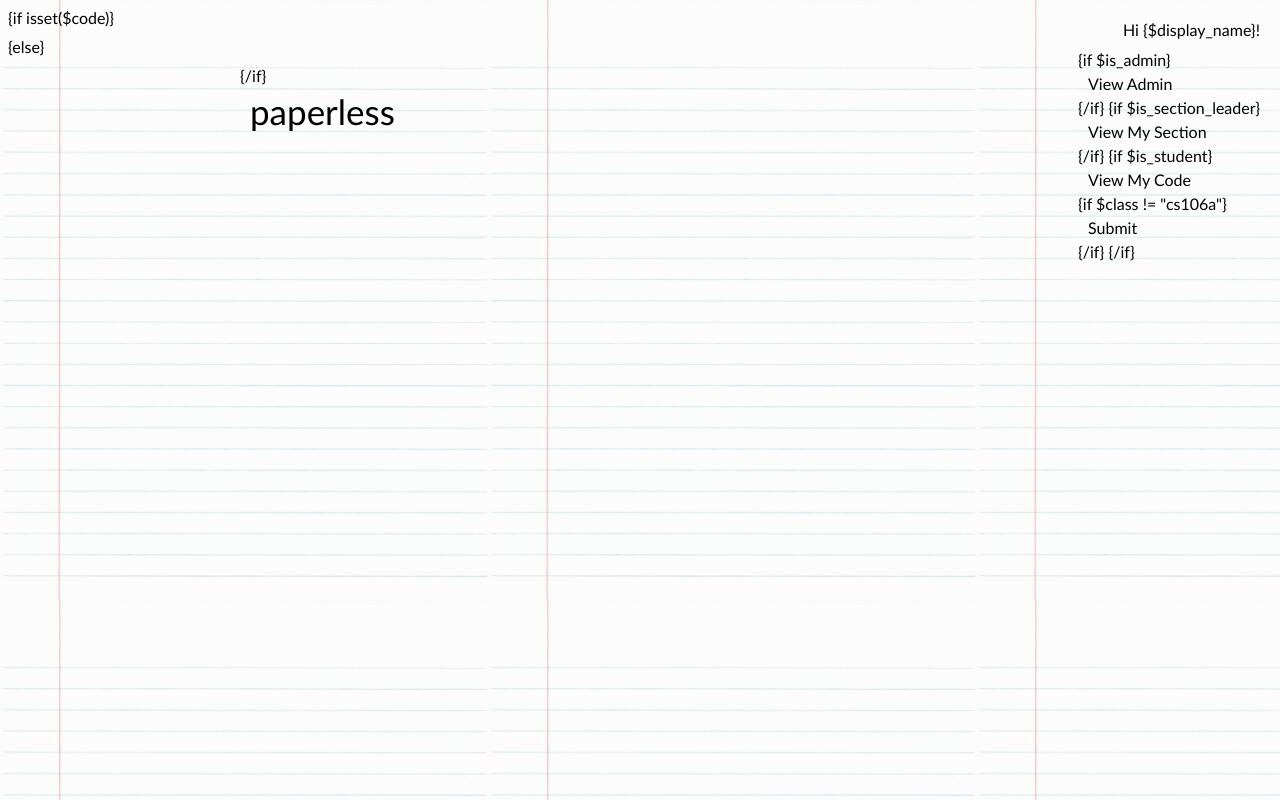
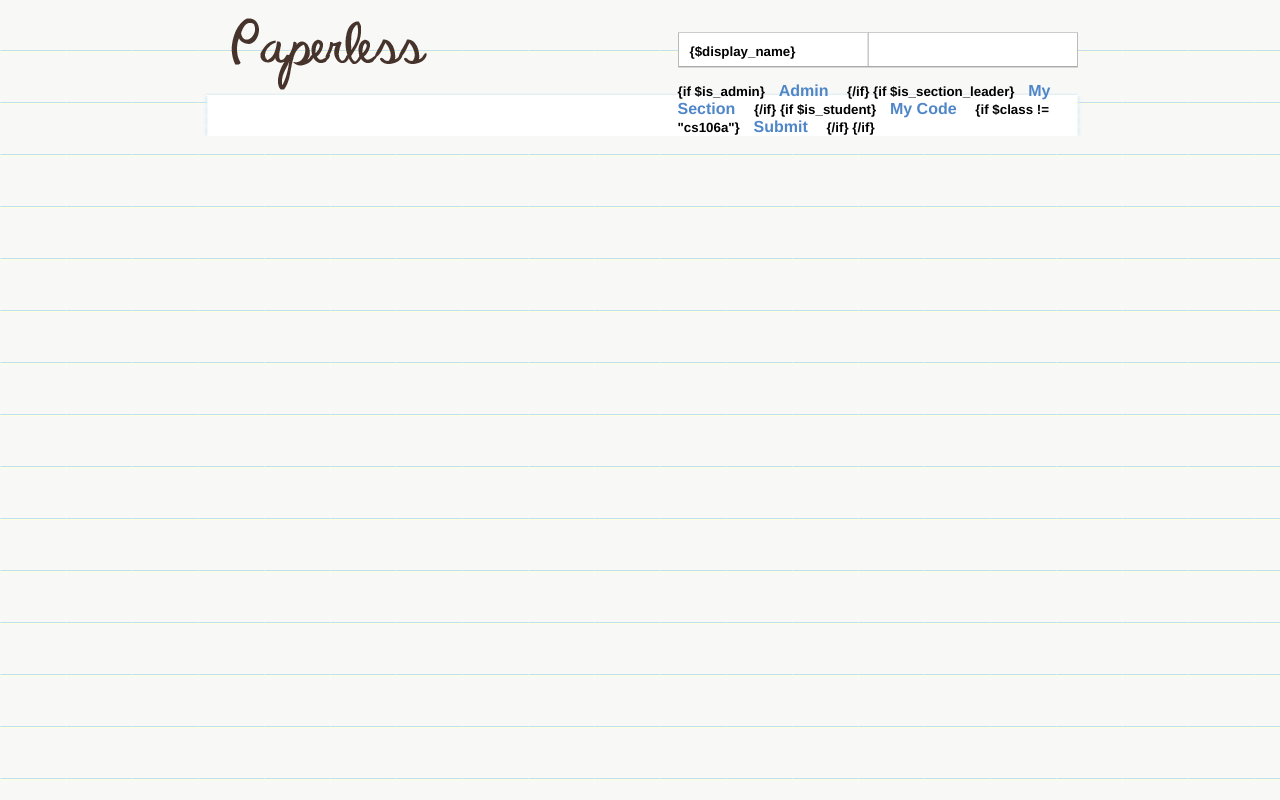
Before and after one commit to jkeesh/paperless, a PHP site: page /paperless/views/templates/header.html in a window 1280 px wide. Run offline with PHP 8.4, Linux system fonts and the light colour scheme.

Commit message:
Begin transition to new style.  Note: I changed the font size in the syntax highlighter and now the comments don't line up.  I wasn't totally sure how to fix the math there.

```diff
--- a/static/css/style.css
+++ b/static/css/style.css
@@ -39,6 +39,7 @@ textarea{
 	border: 2px solid white;
 	border-radius: 10px;
 	-moz-border-radius: 10px;
+	z-index: 100;
 }
 
 .commentbox:hover{
@@ -186,3 +187,94 @@ a{
 	text-decoration: none;
 	color: black;
 }
+
+
+/*
+* BEGIN NEW STYLE SHEET
+*/
+
+body {
+    background: url("../images/bg.png") repeat scroll;
+    margin: 0;
+    padding: 0;
+    font-family: Helvetica, arial, freesans, sans-serif;
+}
+
+#logo {
+    width: 212px;
+    height: 79px;
+    margin-top: 13px;
+    margin-left: 20px;
+    background: url("../images/logo.png");
+    float: left;
+}
+
+#logo-link {
+   display: block;
+   width: 100%;
+   height: 100%;
+}
+
+#container {
+    width: 875px;
+    height: 600px;
+    padding: 0;
+    margin: 0 auto;
+}
+
+#user {
+    width: 400px;
+    height: 36px;
+    margin-top: 32px;
+    background: url("../images/user.png");
+    float: right;
+}
+
+#name {
+    font-family: Helvetica;
+    font-size: 10pt;
+    font-weight: bold;
+    padding: 12px;
+    float: left;
+}
+
+#nav {
+    font-family: Helvetica;
+    font-size: 10pt;
+    padding: 11px 0px 11px 0px;
+    font-weight: bold;
+    float: right;
+}
+
+a {
+    color: #4f86c8;
+    text-decoration: none;
+    font-size: 12pt;
+    padding-left: 10px;
+    padding-right: 15px;
+}
+
+.clearfloat {
+    clear: both;
+}
+
+.content {
+    padding: 20px 25px 20px 25px;
+}
+
+.content-wrapper {
+    width: 880px;
+    background: url("../images/content-bg.png");
+}
+
+.content-header {
+    background: url("../images/content-header-bg.png");
+    width: 100%;
+    height: 4px;
+}
+
+.content-footer {
+    background: url("../images/content-footer-bg.png");
+    width: 100%;
+    height: 4px;
+}
--- a/static/js/CodeFile.js
+++ b/static/js/CodeFile.js
@@ -113,7 +113,7 @@ function /* class */ CodeFile(filename, id_number, interactive) {
 		var range_text = range.toString();
 		var comment_id = "c" + range_text;
 		var element_id = "e" + range_text;
-		var top_offset = 17.6 * (range.lower) + 200; //200 is codeposition offset in style.css , 17 is line height;
+		var top_offset = 17.0 * (range.lower) + 200; //200 is codeposition offset in style.css , 17 is line height, 0.75 since we use a slightly smaller font
 		var style_position = "position:absolute; top:"+ top_offset +"px; right: 100px;";
 
 		var toAdd = "<div id='"+ element_id +"'>";
--- a/static/js/syntaxhighlighter/styles/shCoreDefault.css
+++ b/static/js/syntaxhighlighter/styles/shCoreDefault.css
@@ -57,7 +57,7 @@
   margin: 1em 0 1em 0 !important;
   position: relative !important;
   overflow: auto !important;
-  font-size: 1em !important;
+  font-size: 0.75em !important;
 }
 .syntaxhighlighter.source {
   overflow: hidden !important;
--- a/views/templates/code.html
+++ b/views/templates/code.html
@@ -85,7 +85,7 @@ var interactive = false;
     function display(fileNum){
 		 current_file_id = fileNum; //so we know what is currently being viewed
     	 hideall();
-    	 document.getElementById("file" + fileNum).className = "visible codeposition";
+    	 document.getElementById("file" + fileNum).className = "visible";
     	 document.getElementById("comments" + fileNum).className = "visible";
     }
 
--- a/views/templates/header.html
+++ b/views/templates/header.html
@@ -10,27 +10,28 @@ root_url = '{$root_url}';
 <link rel="stylesheet" type="text/css" href="{$root_url}/static/css/style.css">
 </head>
 <body>
-{if isset($code)}
-<div id="code_wrapper">
-{else}
-<div id="wrapper">
-{/if}
-    <div class="title link">
-        <a href="{$root_url}">paperless</a>
-    </div>
-
-    <div id="username">Hi {$display_name}!</div>
-	<div id="mylinks">
+    <div id="container">
+        <div id="logo"><a href="{$root_url}" id="logo-link"></a></div>
+        <div id="user">
+            <div id="name">{$display_name}</div>
+            <div id="nav">
                 {if $is_admin}
-		<div class="link"><a href="{$root_url}{$class}/admin">View Admin</a></div>
+                <a href="{$root_url}{$class}/admin">Admin</a>
                 {/if}
                 {if $is_section_leader}
-		<div class="link"><a href="{$root_url}{$class}/sectionleader/{$username}">View My Section</a></div>
+                <a href="{$root_url}{$class}/sectionleader/{$username}">My Section</a>
                 {/if}
+
                 {if $is_student}
-		<div class="link"><a href="{$root_url}{$class}/student/{$username}">View My Code</a></div>
+            	    <a href="{$root_url}{$class}/student/{$username}">My Code</a>
             		{if $class != "cs106a"}
-		<div class="link"><a href="{$root_url}{$class}/submit">Submit</a></div>
+            		<a href="{$root_url}{$class}/submit">Submit</a>
             		{/if}
             	{/if}
             </div>
+            <div class="clearfloat"></div>
+        </div>
+        <div class="clearfloat"></div>
+        <div class="content-header"></div>
+        <div class="content-wrapper">
+            <div class="content">
--- a/views/templates/index.html
+++ b/views/templates/index.html
@@ -5,7 +5,6 @@
         {foreach from=$students item=student}
         <div class="link"><a href="{$root_url}{$class}/student/{$student.SUNetID}">{$student.DisplayName}</a></div>
         {/foreach}
-    </div>
 </div>
 
 <div class="list">
@@ -13,7 +12,7 @@
         {foreach from=$assignments item=assignment}
         <div class="link"><a href="{$root_url}{$class}/assignment/{$sl}/{$assignment}">{$assignment}</a></div>
         {/foreach}
-    </div>
 </div>
 
+<div class="clearfloat"></div>
 {include file="footer.html"}
--- a/views/templates/student.html
+++ b/views/templates/student.html
@@ -5,7 +5,7 @@
         {foreach from=$information item=assignment}
         <div class="link"><a href="{$root_url}{$class}/code/{$assignment.assignment}/{$assignment.studentdir}">{$assignment.assignment}</a></div>
         {/foreach}
-    </div>
 </div>
+<div class="clearfloat"></div>
 
 {include file="footer.html"}
```
Also changed, not shown: views/templates/footer.html (+4 -3 lines), static/images/bg.png (added), static/images/content-bg.png (added), static/images/content-footer-bg.png (added), static/images/content-header-bg.png (added), static/images/logo.png (added), static/images/user.png (added). Lines whose indentation alone changed are shown as unchanged.
